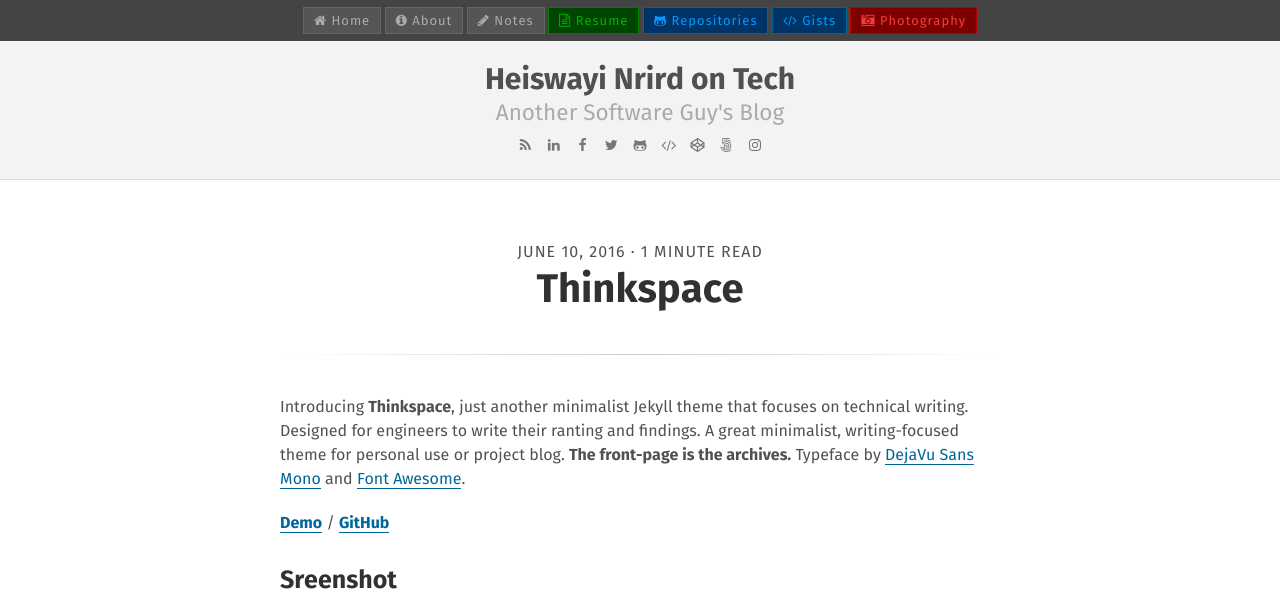
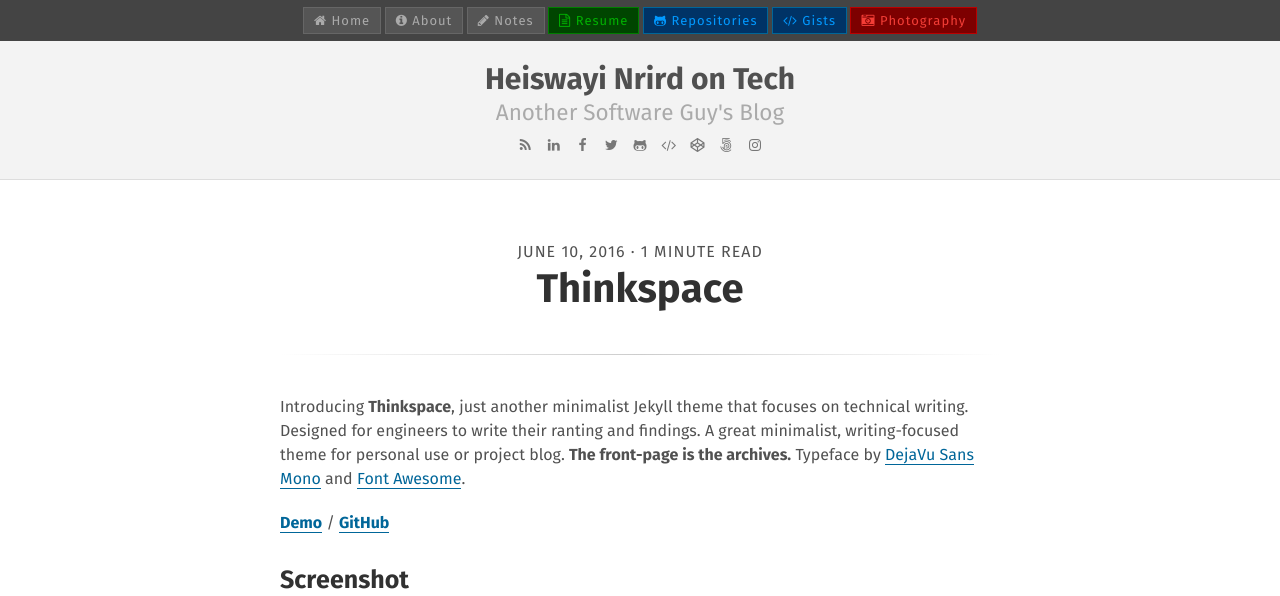
Before and after one commit to x-axis/heiswayi.github.io_jekyll_source, a Jekyll site: the page built from _posts/2016-06-10-thinkspace.md, in a window 1280 px wide, cut to the strip 0-596 px from the top of the page. Built offline with Jekyll 4.4.1, drawn with Linux system fonts in a browser that asks for light colours; nearby versions of some CDN libraries.

Commit message:
Correct typo

```diff
--- a/_posts/2016-06-10-thinkspace.md
+++ b/_posts/2016-06-10-thinkspace.md
@@ -9,7 +9,7 @@ Introducing **Thinkspace**, just another minimalist Jekyll theme that focuses on
 
 [**Demo**](http://heiswayi.github.io/thinkspace/) / [**GitHub**](https://github.com/heiswayi/thinkspace)
 
-### Sreenshot
+### Screenshot
 
 ![Screenshot](http://i.imgur.com/WHcnbYF.png)
 
```
